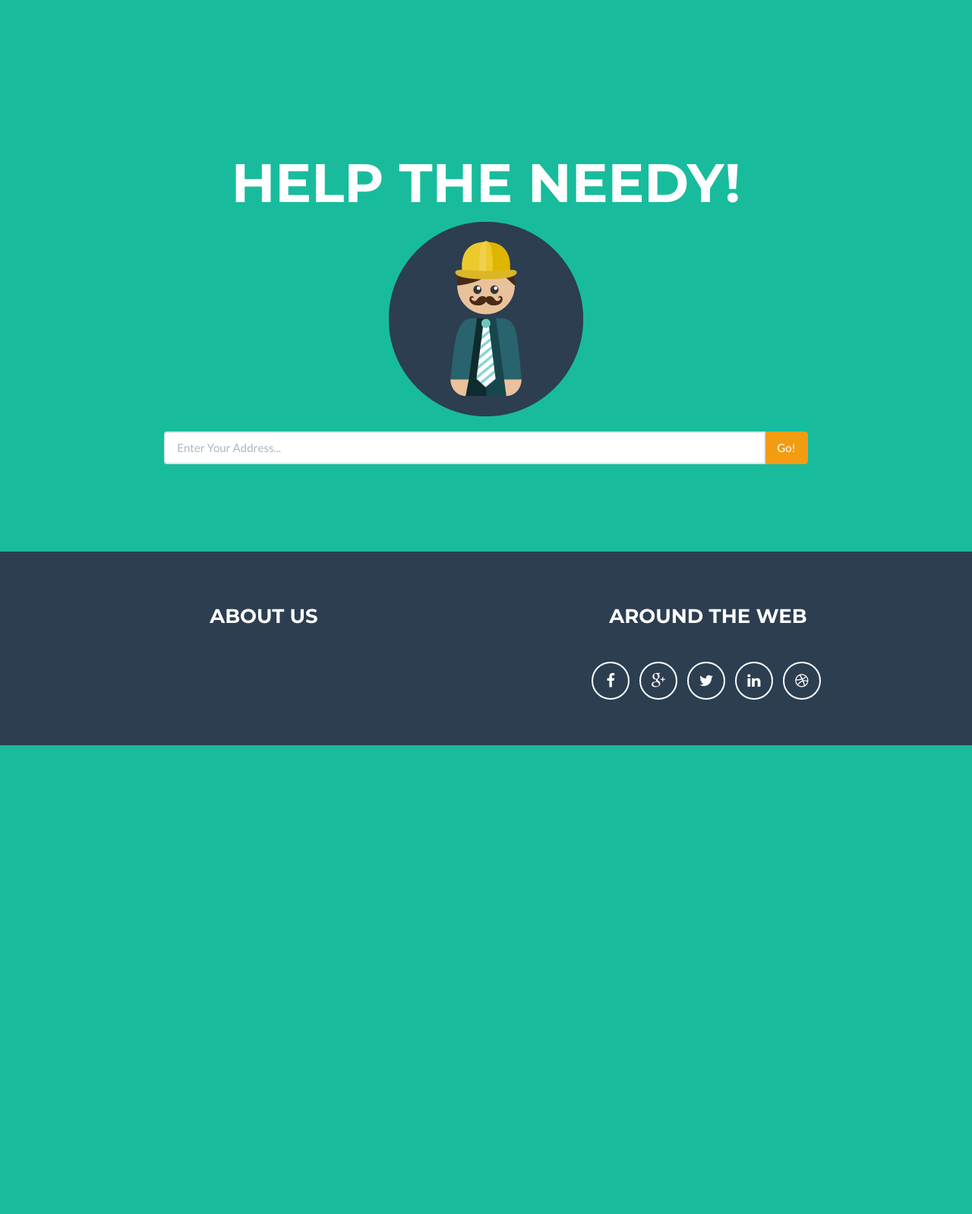
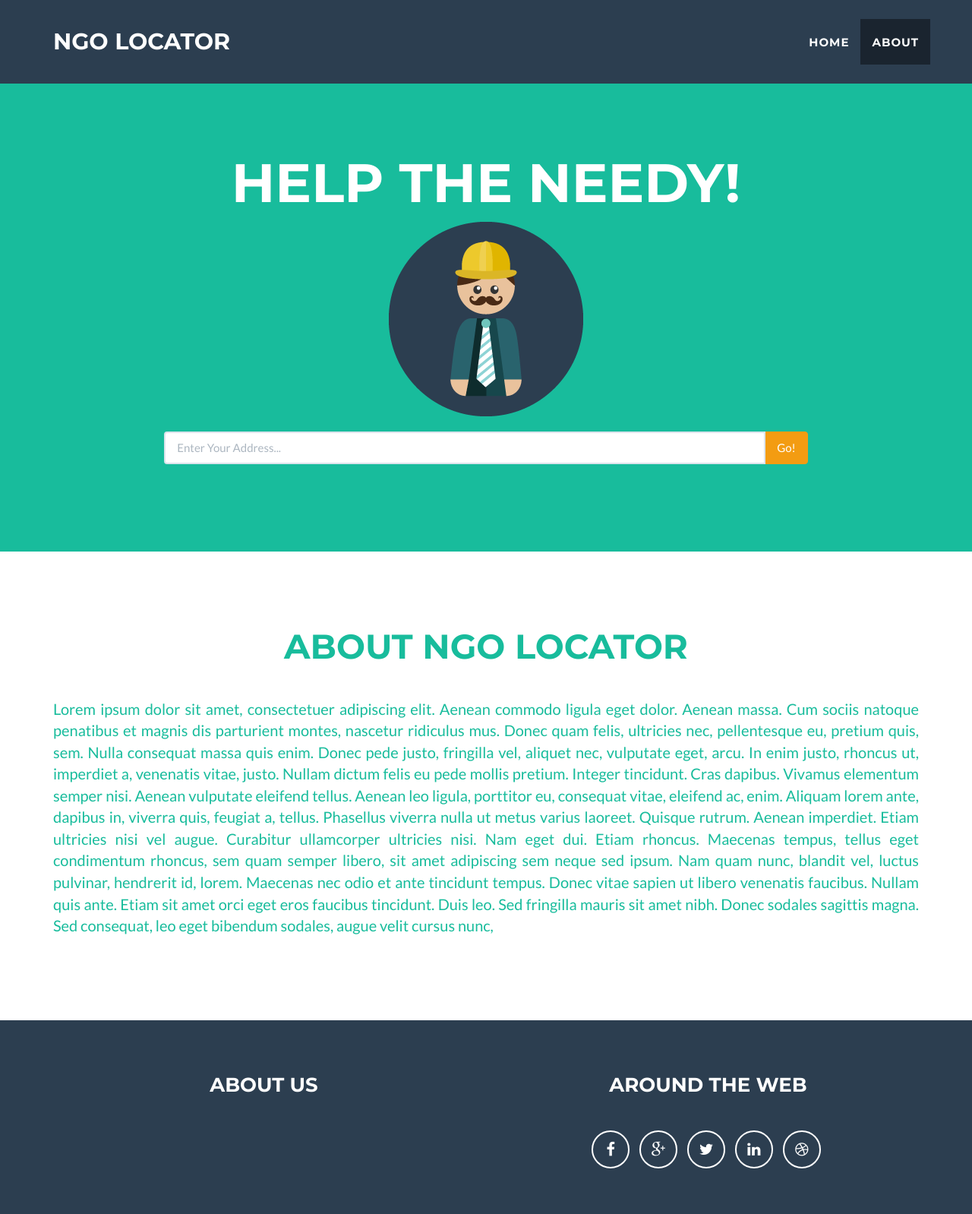
Before and after one commit to tapaswenipathak/Help-The-Needy, a Django app: page / in a window 1280 px wide. Shown: the whole page at 76% size. Before the commit the page ends 981 px from the top, so only its background shows below. Run offline with Django 3.2, Linux system fonts and the light colour scheme; parts of the project's set-up code (start-up, migrations or seed data) failed here and were passed over; some libraries are stand-ins or nearby versions.

Commit message:
Added about us.

```diff
--- a/help_the_needy/templates/base.html
+++ b/help_the_needy/templates/base.html
@@ -18,7 +18,7 @@
     <!-- Custom CSS -->
     <link href="{% static "assets/css/freelancer.css"%}" rel="stylesheet">
 
-    <!-- Custom Fonts -->
+    <!-- <CENTER></CENTER>ustom Fonts -->
     <link href="{% static "assets/font-awesome/css/font-awesome.min.css"%}" rel="stylesheet" type="text/css">
     <link href="http://fonts.googleapis.com/css?family=Montserrat:400,700" rel="stylesheet" type="text/css">
     <link href="http://fonts.googleapis.com/css?family=Lato:400,700,400italic,700italic" rel="stylesheet" type="text/css">
@@ -33,6 +33,37 @@
 </head>
 
 <body id="page-top" class="index">
+<!-- Navigation -->
+    <nav class="navbar navbar-default navbar-fixed-top">
+        <div class="container">
+            <!-- Brand and toggle get grouped for better mobile display -->
+            <div class="navbar-header page-scroll">
+                <button type="button" class="navbar-toggle" data-toggle="collapse" data-target="#bs-example-navbar-collapse-1">
+                    <span class="sr-only">Toggle navigation</span>
+                    <span class="icon-bar"></span>
+                    <span class="icon-bar"></span>
+                </button>
+                <a class="navbar-brand" href="#page-top">NGO Locator</a>
+            </div>
+
+            <!-- Collect the nav links, forms, and other content for toggling -->
+            <div class="collapse navbar-collapse" id="bs-example-navbar-collapse-1">
+                <ul class="nav navbar-nav navbar-right">
+                    <li class="hidden">
+                        <a href="#page-top"></a>
+                    </li>
+                    <li class="page-scroll">
+                        <a href="#home">Home</a>
+                    </li>
+                    <li class="page-scroll">
+                        <a href="#about">About</a>
+                    </li>
+                </ul>
+            </div>
+            <!-- /.navbar-collapse -->
+        </div>
+        <!-- /.container-fluid -->
+    </nav>
     <!-- Header -->
     <header>
         <div class="container">
@@ -40,13 +71,14 @@
                 <div class="col-lg-12">
                     <div class="intro-text">
                         <span class="name">Help The Needy!</span>
-                        <img class="img-responsive" src="{% static "assets/img/profile.png"%}" alt="">
-                            {% block content %} {% endblock %}
+                            {% block form %} {% endblock %}
                     </div>
                 </div>
             </div>
         </div>
     </header>
+
+{% block content %} {% endblock %}
 
    <!-- Footer -->
     <footer class="text-center">
--- a/help_the_needy/templates/index.html
+++ b/help_the_needy/templates/index.html
@@ -1,8 +1,10 @@
 {% extends "base.html" %}
-    {% block content %}
+{% load staticfiles%}
+    {% block form %}
         <!-- For input address: -->
+        <img class="img-responsive" src="{% static "assets/img/profile.png"%}" alt="">
         <div class="row">
-            <form role="form" action="/map2" method="get">
+            <form role="form" action="/map" method="get">
                 <div class="form-group">
                     <div class="col-lg-6" style="vertical-align: middle;width: 75%;float: none;display: inline-block;">
                         <div class="input-group">
@@ -16,3 +18,22 @@
             </form>
     </div><!-- /.row for address input-->
 {% endblock %}
+
+{% block content %}
+<!-- About Section -->
+    <section id="about" style="color:#18bc9c;">
+        <div class="container">
+            <div class="row">
+                <div class="col-lg-12 text-center">
+                    <h2>About NGO Locator</h2>
+                    <br/><br/>
+                </div>
+            </div>
+            <div class="row">
+                <div class="col-lg-12 text-justify">
+                    <p>Lorem ipsum dolor sit amet, consectetuer adipiscing elit. Aenean commodo ligula eget dolor. Aenean massa. Cum sociis natoque penatibus et magnis dis parturient montes, nascetur ridiculus mus. Donec quam felis, ultricies nec, pellentesque eu, pretium quis, sem. Nulla consequat massa quis enim. Donec pede justo, fringilla vel, aliquet nec, vulputate eget, arcu. In enim justo, rhoncus ut, imperdiet a, venenatis vitae, justo. Nullam dictum felis eu pede mollis pretium. Integer tincidunt. Cras dapibus. Vivamus elementum semper nisi. Aenean vulputate eleifend tellus. Aenean leo ligula, porttitor eu, consequat vitae, eleifend ac, enim. Aliquam lorem ante, dapibus in, viverra quis, feugiat a, tellus. Phasellus viverra nulla ut metus varius laoreet. Quisque rutrum. Aenean imperdiet. Etiam ultricies nisi vel augue. Curabitur ullamcorper ultricies nisi. Nam eget dui. Etiam rhoncus. Maecenas tempus, tellus eget condimentum rhoncus, sem quam semper libero, sit amet adipiscing sem neque sed ipsum. Nam quam nunc, blandit vel, luctus pulvinar, hendrerit id, lorem. Maecenas nec odio et ante tincidunt tempus. Donec vitae sapien ut libero venenatis faucibus. Nullam quis ante. Etiam sit amet orci eget eros faucibus tincidunt. Duis leo. Sed fringilla mauris sit amet nibh. Donec sodales sagittis magna. Sed consequat, leo eget bibendum sodales, augue velit cursus nunc,</p>
+                </div>
+            </div>
+        </div>
+    </section>
+{% endblock %}
```
